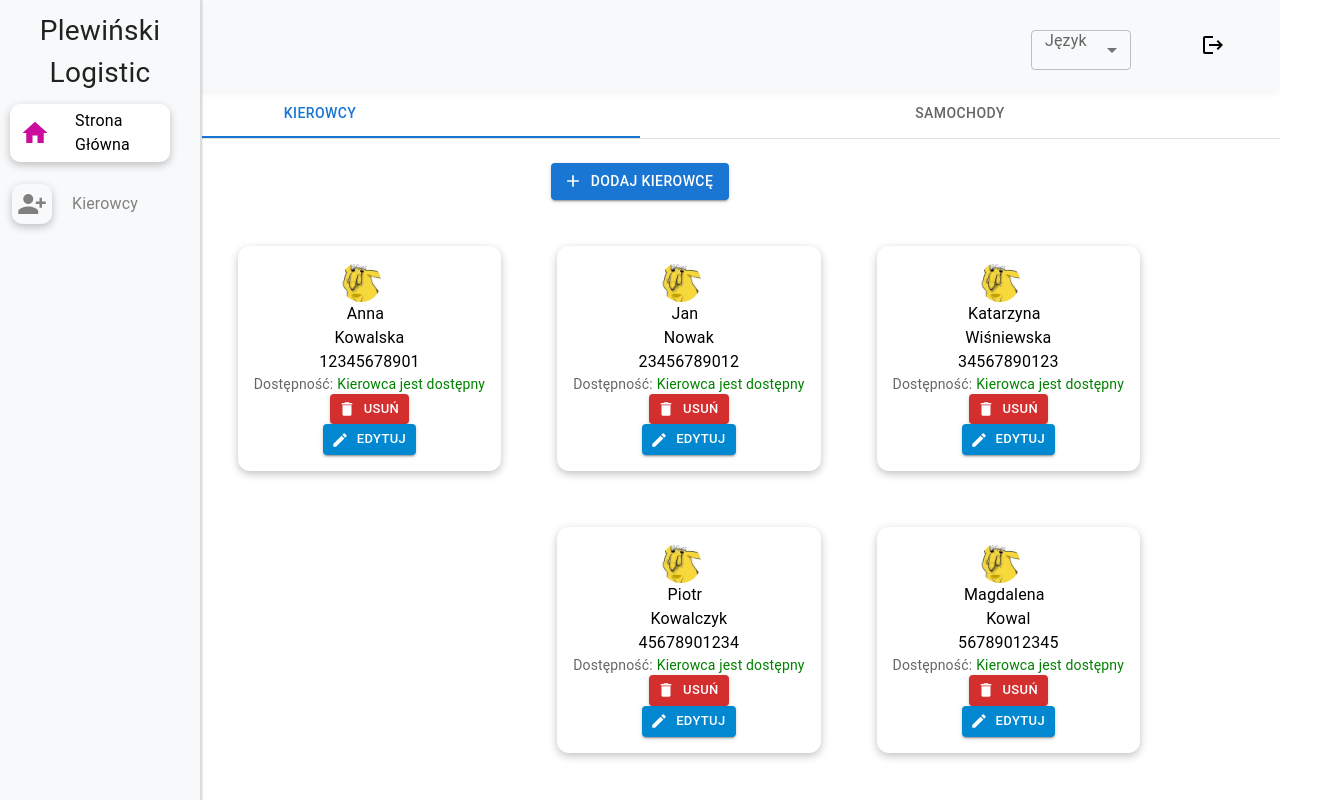
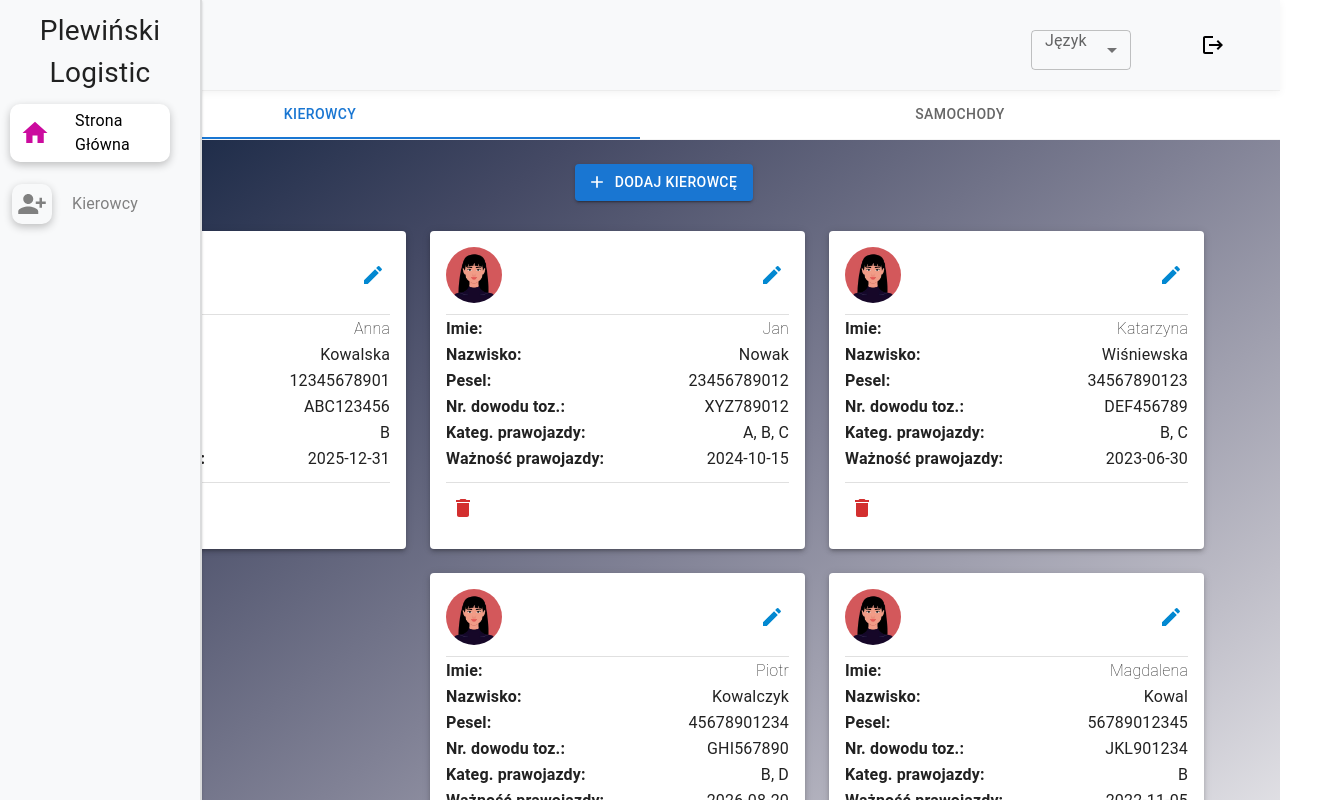
Before and after one commit to MaciejPtaszynski/PlewinskiFrontEnd, a React (Create React App) app: page /drivers in a window 1280 px wide. Both pictures are taken after a click on the button "ZALOGUJ". Shown: the top 800 px of the page, 1328 px wide, since content can reach past the window. Built offline with nearby package versions, Linux system fonts and the light colour scheme.

Commit message:
add style to DriverTabPage.js , create DriverCard.js content

```diff
--- a/src/components/cards/CarCard.js
+++ b/src/components/cards/CarCard.js
@@ -1,5 +1,5 @@
 import React from 'react';
-import {Box, Button, Card, CardActions, CardContent, CardMedia, Typography} from "@mui/material";
+import {Box, Button, Card, CardActions, CardContent, CardMedia, Divider, Typography} from "@mui/material";
 import {useTranslation} from "react-i18next";
 import ModeEditIcon from '@mui/icons-material/ModeEdit';
 import DeleteIcon from '@mui/icons-material/Delete';
@@ -42,7 +42,8 @@ export default function CarCard({name, year, mileage, isAvailable, plate, img, h
   };
 
   return (
-    <Card elevation={3} sx={{maxWidth: 500, minWidth: 340}}>
+    <Card elevation={3}
+          sx={{maxWidth: 500, minWidth: 340, borderRadius: 5, backgroundColor: "transparent"}}>
       <CardMedia
         component="img"
         alt="car photo"
@@ -50,6 +51,7 @@ export default function CarCard({name, year, mileage, isAvailable, plate, img, h
         image={img}
       />
       <CardContent>
+        <Box>
           <Typography gutterBottom variant="h5" component="div">
             {name}
           </Typography>
@@ -67,6 +69,8 @@ export default function CarCard({name, year, mileage, isAvailable, plate, img, h
               {t("available")}: </Typography>
             <Typography variant="body2" color={colorTextTernary}>{isCardAvailableText}</Typography>
           </Box>
+        </Box>
+        <Divider sx={{width: "100%", height: "1px", color: "whitesmoke", marginTop: 1}}/>
         <CardActions sx={{display: "flex", justifyContent: "space-between", marginTop: 2}}>
           <Button variant={"contained"} startIcon={<DeleteIcon/>} color={"error"} size="small"
                   onClick={handleRemoveClick}>{t("delete")}</Button>
--- a/src/components/cards/DriverCard.js
+++ b/src/components/cards/DriverCard.js
@@ -1,12 +1,35 @@
-import React, { useState } from 'react';
-import { Avatar, Box, Button, Typography } from "@mui/material";
+import React, {useState} from 'react';
+import {
+  Avatar,
+  Box,
+  Button,
+  Card,
+  CardActions,
+  CardContent,
+  CardHeader,
+  Divider,
+  IconButton,
+  Typography
+} from "@mui/material";
 import Swal from "sweetalert2";
-import { useTranslation } from "react-i18next";
+import {useTranslation} from "react-i18next";
 import DeleteIcon from "@mui/icons-material/Delete";
 import ModeEditIcon from "@mui/icons-material/ModeEdit";
 
-export default function DriverCard({ firstName, lastName, photo, handleRemove, onChange, pesel, isAvailable, handleEdit }) {
-  const { t } = useTranslation();
+export default function DriverCard({
+                                     firstName,
+                                     lastName,
+                                     photo,
+                                     handleRemove,
+                                     onChange,
+                                     pesel,
+                                     isAvailable,
+                                     handleEdit,
+                                     identityDocument,
+                                     drivingLicenseCategory,
+                                     drivingLicenseExpirationDate,
+                                   }) {
+  const {t} = useTranslation();
 
   const [car, setCar] = useState(""); // Przenieś stan car do komponentu DriverCard
 
@@ -52,29 +75,96 @@ export default function DriverCard({ firstName, lastName, photo, handleRemove, o
     handleEdit(); // Wywołanie funkcji edytującej kierowcę
   };
 
+  const header = {
+    display: "flex",
+    flexDirection: "row",
+    justifyContent: "space-between",
+    alignItems: "center",
+    marginBottom: 10
+  }
+
+  const valueInfoBox = {
+    display: "flex",
+    flexDirection: "row",
+    justifyContent: "space-between",
+    marginTop: 2,
+    marginBottom: 2
+  };
+
+  const divider = {
+    width: "100%",
+    height: "1px",
+    color: "whitesmoke",
+    marginTop: 10,
+    marginBottom: 1
+  }
   return (
-    <Box sx={{
-      margin: 2,
-      boxShadow: "rgba(0, 0, 0, 0.24) 0px 3px 8px",
-      padding: 2,
-      display: "flex",
-      flexDirection: "column",
-      alignItems: "center",
-      borderRadius: 3
-    }}>
-      <Avatar src={photo} sx={{ mr: 2 }} />
-      <Typography sx={{ mr: 1 }}>{firstName}</Typography>
-      <Typography>{lastName}</Typography>
-      <Typography>{pesel}</Typography>
-      <Box sx={{ display: "flex", flexDirection: "row", alignItems: "center" }}>
-        <Typography variant="body2" color="text.secondary" mr={0.5}>
-          {t("available")}: </Typography>
-        <Typography variant="body2" color={colorTextTernary}>{isDriverAvailableText}</Typography>
-      </Box>
-      <Button variant={"contained"} startIcon={<DeleteIcon />} color={"error"} size="small"
-              onClick={handleRemoveClick}>{t("delete")}</Button>
-      <Button variant={"contained"} startIcon={<ModeEditIcon />} color={"info"} size="small"
-              onClick={handleEditClick}>{t("edit")}</Button>
-    </Box>
+    // <Box sx={{
+    //   margin: 2,
+    //   boxShadow: "rgba(0, 0, 0, 0.24) 0px 3px 8px",
+    //   padding: 2,
+    //   display: "flex",
+    //   flexDirection: "column",
+    //   alignItems: "center",
+    //   borderRadius: 3
+    // }}>
+    //   <Avatar src={photo} sx={{ mr: 2 }} />
+    //   <Typography sx={{ mr: 1 }}>{firstName}</Typography>
+    //   <Typography>{lastName}</Typography>
+    //   <Typography>{pesel}</Typography>
+    //   <Box sx={{ display: "flex", flexDirection: "row", alignItems: "center" }}>
+    //     <Typography variant="body2" color="text.secondary" mr={0.5}>
+    //       {t("available")}: </Typography>
+    //     <Typography variant="body2" color={colorTextTernary}>{isDriverAvailableText}</Typography>
+    //   </Box>
+    //   <Button variant={"contained"} startIcon={<DeleteIcon />} color={"error"} size="small"
+    //           onClick={handleRemoveClick}>{t("delete")}</Button>
+    //   <Button variant={"contained"} startIcon={<ModeEditIcon />} color={"info"} size="small"
+    //           onClick={handleEditClick}>{t("edit")}</Button>
+    // </Box>
+    <Card sx={{minWidth: 275, width: 375}} elevation={3}>
+      <CardContent>
+        <Box style={header}>
+          <Avatar sx={{width: 56, height: 56}} src={photo}/>
+          <IconButton onClick={handleEditClick} color={"info"} size="small">
+            <ModeEditIcon/>
+          </IconButton>
+        </Box>
+        <Divider style={divider}/>
+        <Box>
+          <Box style={valueInfoBox}>
+            <Typography sx={{fontWeight: "bold"}}>
+              Imie: </Typography>
+            <Typography fontWeight={"lighter"}> {firstName}</Typography>
+          </Box>
+          <Box style={valueInfoBox}>
+            <Typography sx={{fontWeight: "bold"}}> Nazwisko:</Typography>
+            <Typography> {lastName}</Typography>
+          </Box>
+          <Box style={valueInfoBox}>
+            <Typography sx={{fontWeight: "bold"}}> Pesel:</Typography>
+            <Typography> {pesel}</Typography>
+          </Box>
+          <Box style={valueInfoBox}>
+            <Typography sx={{fontWeight: "bold"}}>Nr. dowodu toz.:</Typography>
+            <Typography>{identityDocument}</Typography>
+          </Box>
+          <Box style={valueInfoBox}>
+            <Typography sx={{fontWeight: "bold"}}> Kateg. prawojazdy:</Typography>
+            <Typography>{drivingLicenseCategory}</Typography>
+          </Box>
+          <Box style={valueInfoBox}>
+            <Typography sx={{fontWeight: "bold"}}> Ważność prawojazdy:</Typography>
+            <Typography>{drivingLicenseExpirationDate}</Typography>
+          </Box>
+        </Box>
+        <Divider style={divider}/>
+        <Box sx={{marginTop: 1}}>
+          <IconButton onClick={handleRemoveClick} color={"error"} size="small">
+            <DeleteIcon/>
+          </IconButton>
+        </Box>
+      </CardContent>
+    </Card>
   )
 };
--- a/src/components/pages/DriverTabPage.js
+++ b/src/components/pages/DriverTabPage.js
@@ -150,6 +150,9 @@ export default function DriverTabPage() {
           pesel={item.pesel}
           isAvailable={item.isAvailable}
           photo={item.photo}
+          identityDocument={item.identityDocument}
+          drivingLicenseCategory={item.drivingLicenseCategory}
+          drivingLicenseExpirationDate={item.drivingLicenseExpirationDate}
           handleRemove={() => handleRemoveDriver(item.id)}
           handleEdit={() => handleEditDriver(index)}
         />
@@ -161,9 +164,8 @@ export default function DriverTabPage() {
     display: "flex",
     flexDirection: "column",
     alignItems: "center",
-    justifyContent: "center",
     flexWrap: "wrap",
-    width: "100%",
+    height: "100vh"
   };
 
   const addCarBtn = {
--- a/src/components/pages/DriversAndCarsPage.js
+++ b/src/components/pages/DriversAndCarsPage.js
@@ -19,16 +19,17 @@ export default function DriversAndCarsPage() {
   };
 
   return (
-    <Box sx={{width: "100%"}}>
+    <Box sx={{width: "100%", backgroundImage: "linear-gradient(to right bottom, #051937, #444964, #808195, #bfbec8, #ffffff)"}}>
       <TabContext value={value}>
         <Box
-          sx={{borderBottom: 1, borderColor: 'divider', width: "100%"}}>
-          <TabList onChange={handleChange} variant="fullWidth">
+          sx={{borderBottom: 1, borderTop: 1,  borderColor: '#f5f5f5'}}>
+          <TabList onChange={handleChange} variant="fullWidth"
+                   sx={{backgroundColor: "#fff"}}>
             <Tab label={t("drivers")} value={"1"}/>
             <Tab label={t("cars")} value={"2"}/>
           </TabList>
         </Box>
-        <TabPanel sx={{display: "flex", justifyContent: "flex-end", position: "relative"}}
+        <TabPanel sx={{display: "flex", justifyContent: "center", position: "relative", width: "100%"}}
                   value="1"><DriverTabPage/></TabPanel>
         <TabPanel sx={{display: "flex", justifyContent: "flex-end"}} value="2"><CarsTabPage/></TabPanel>
       </TabContext>
--- a/src/components/pages/HomePage.js
+++ b/src/components/pages/HomePage.js
@@ -13,8 +13,10 @@ export default function HomePage() {
       display: "flex",
       alignItems: "center",
       justifyContent: "center",
-      width: "calc(100% - 200px)",
-      height: "calc(100vh - 80px)"
+      width: "100%",
+      height: "calc(100vh - 80px)",
+      backgroundImage: "linear-gradient(to right bottom, #051937, #444964, #808195, #bfbec8, #ffffff)"
+
     }}>
       <Box sx={{minWidth: 120}}>
       </Box>
--- a/src/dataBase/Drivers.js
+++ b/src/dataBase/Drivers.js
@@ -1,13 +1,16 @@
-import img from "../assetss/pobrane.jpeg";
+import img from "../assetss/avatarImg.jpeg";
 
-export default  [
+export default [
   {
     id: 1,
     firstName: "Anna",
     lastName: "Kowalska",
     pesel: "12345678901",
     isAvailable: true,
-    photo: img
+    photo: img,
+    identityDocument: "ABC123456",
+    drivingLicenseCategory: "B",
+    drivingLicenseExpirationDate: "2025-12-31",
   },
   {
     id: 2,
@@ -15,7 +18,10 @@ export default  [
     lastName: "Nowak",
     pesel: "23456789012",
     isAvailable: true,
-    photo: img
+    photo: img,
+    identityDocument: "XYZ789012",
+    drivingLicenseCategory: "A, B, C",
+    drivingLicenseExpirationDate: "2024-10-15",
   },
   {
     id: 3,
@@ -23,7 +29,10 @@ export default  [
     lastName: "Wiśniewska",
     pesel: "34567890123",
     isAvailable: true,
-    photo: img
+    photo: img,
+    identityDocument: "DEF456789",
+    drivingLicenseCategory: "B, C",
+    drivingLicenseExpirationDate: "2023-06-30",
   },
   {
     id: 4,
@@ -31,7 +40,10 @@ export default  [
     lastName: "Kowalczyk",
     pesel: "45678901234",
     isAvailable: true,
-    photo: img
+    photo: img,
+    identityDocument: "GHI567890",
+    drivingLicenseCategory: "B, D",
+    drivingLicenseExpirationDate: "2026-08-20",
   },
   {
     id: 5,
@@ -39,6 +51,9 @@ export default  [
     lastName: "Kowal",
     pesel: "56789012345",
     isAvailable: true,
-    photo: img
+    photo: img,
+    identityDocument: "JKL901234",
+    drivingLicenseCategory: "B",
+    drivingLicenseExpirationDate: "2022-11-05",
   }
 ];
```
Also changed, not shown: src/assetss/avatarImg.jpeg (added). Lines whose indentation alone changed are shown as unchanged.
